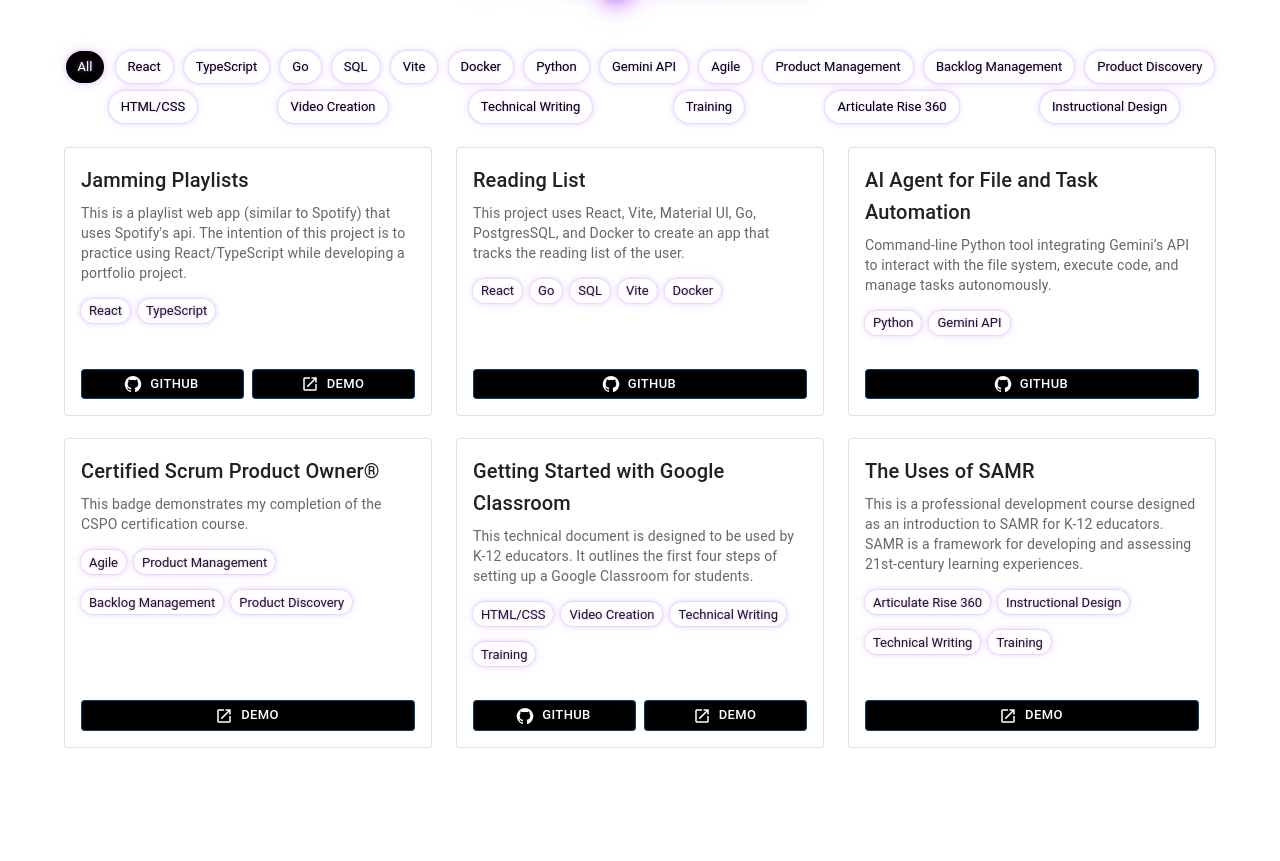
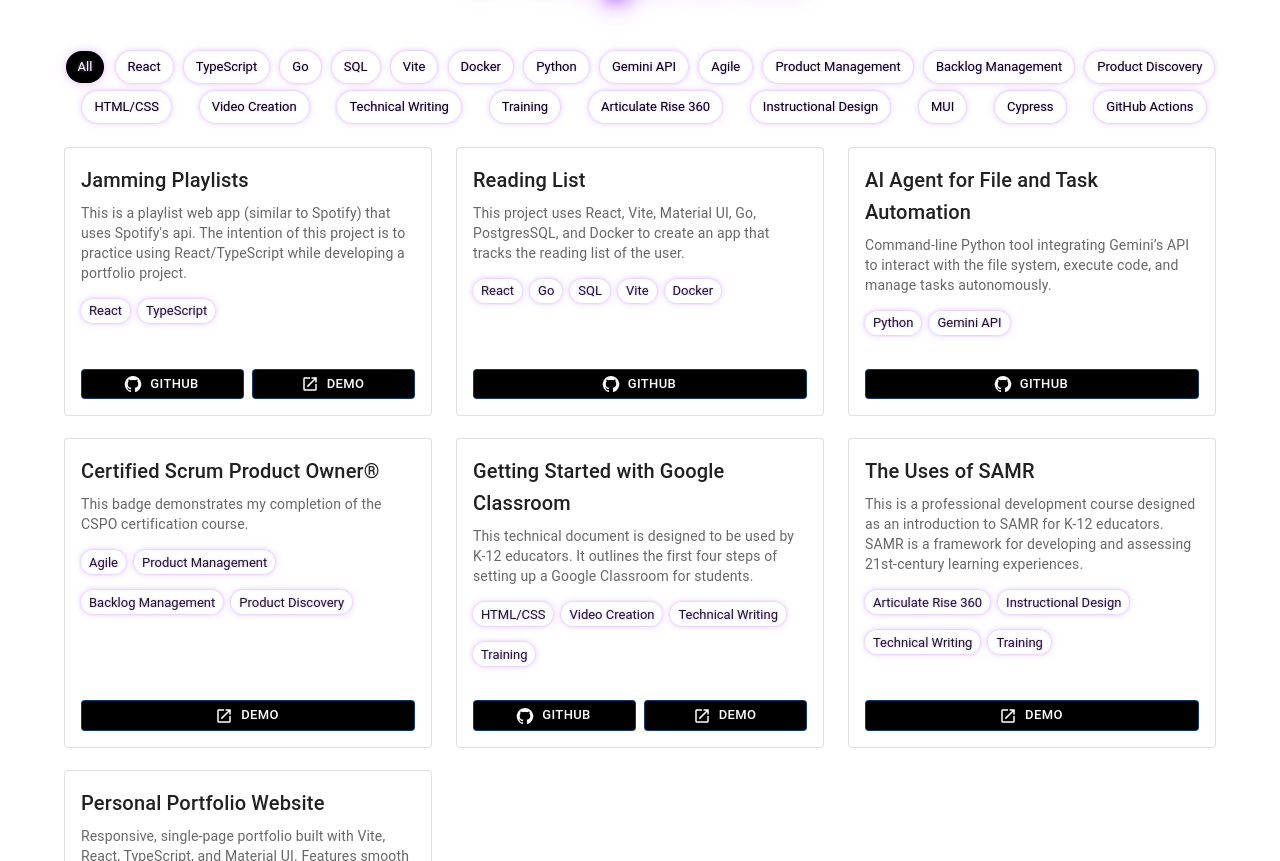
Before and after one commit to cjp0421/my-portfolio, a React (Vite) app: page / in a window 1280 px wide. Shown: the part 1939-2800 px from the top of the page. Built offline with nearby package versions, Linux system fonts and the light colour scheme.

Commit message:
added project to projects data

```diff
--- a/src/components/projects/projects_data.ts
+++ b/src/components/projects/projects_data.ts
@@ -37,4 +37,11 @@ export const PROJECTS = [
     stack: ["Articulate Rise 360", "Instructional Design", "Technical Writing", "Training"],
     demoUrl: "https://storage.googleapis.com/1samrbucket/content/index.html#/"
   },
+  {
+    name: "Personal Portfolio Website",
+    description: "Responsive, single-page portfolio built with Vite, React, TypeScript, and Material UI. Features smooth scrolling navigation, TDD-tested components with Cypress, and sections for capabilities, projects, and contact information.",
+    stack: ["React", "TypeScript", "Vite", "MUI", "Cypress", "GitHub Actions"],
+    githubUrl: "https://github.com/cjp0421/portfolio2025",
+    demoUrl: "https://cjp0421-portfolio2025.surge.sh",
+  },
 ];
```
